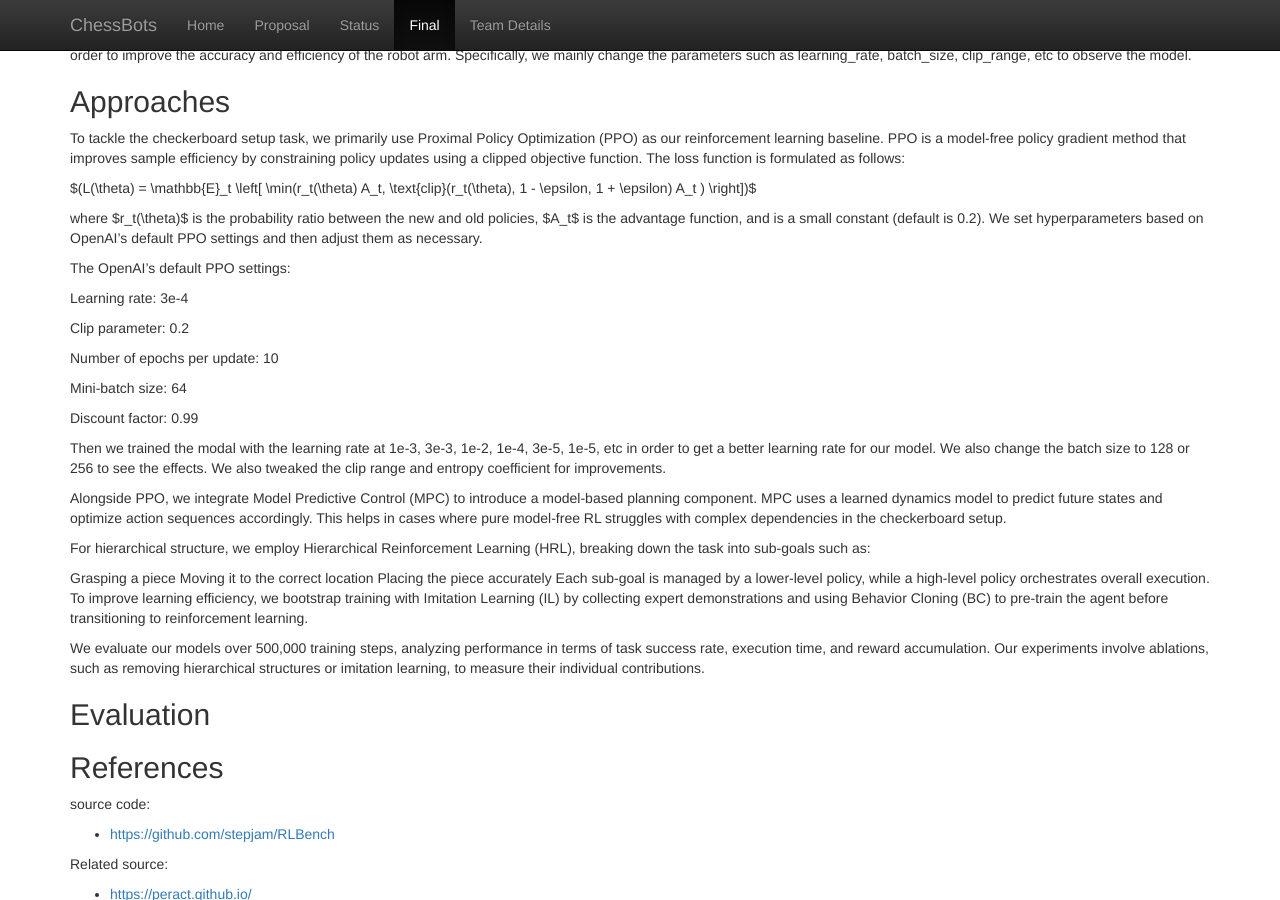
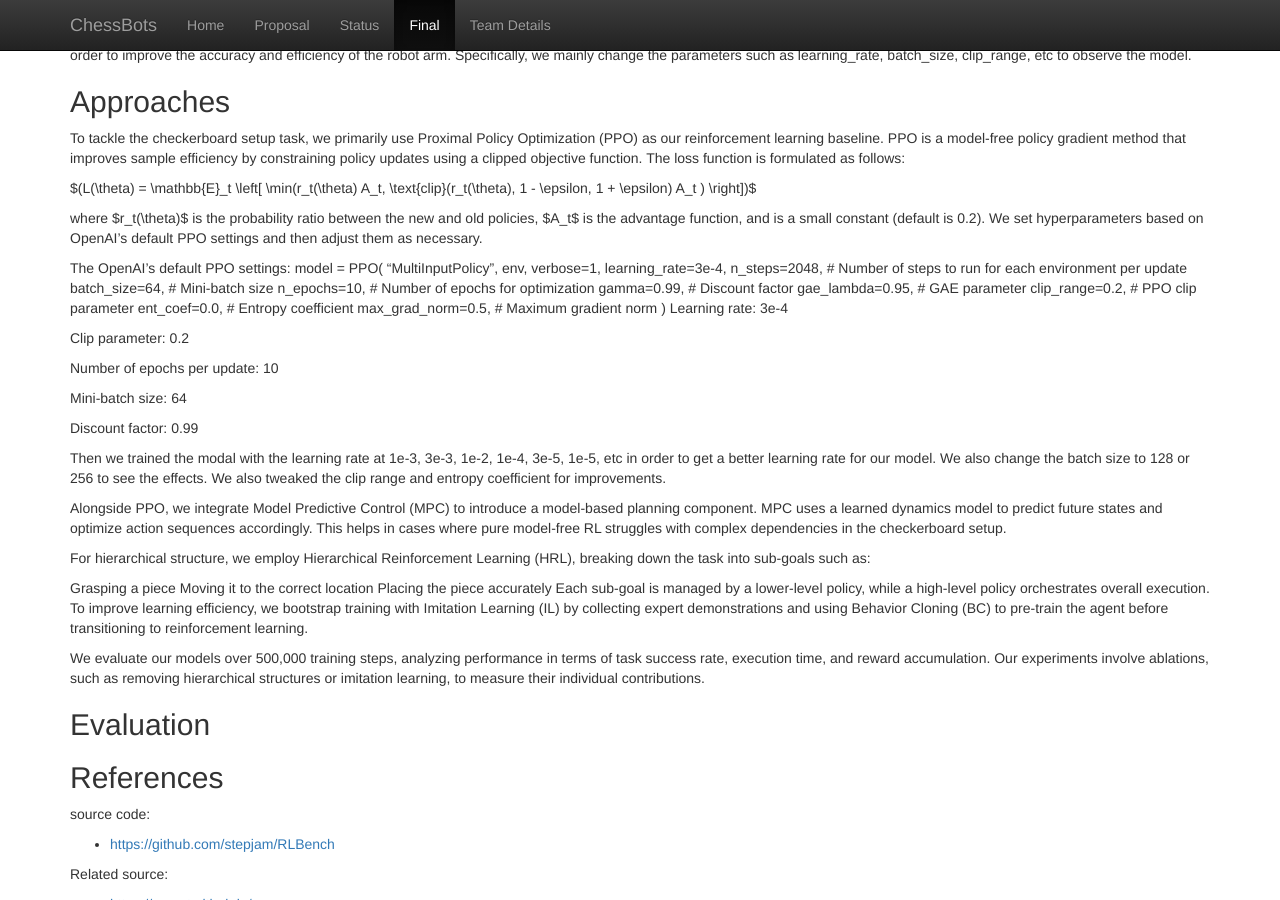
Before and after one commit to Xiaoli-Catherine/ChessBots, a Jekyll site: the page built from docs/final.md, in a window 1280 px wide and 900 px high, scrolled down 384 px. Built offline with Jekyll 4.4.1, drawn with Linux system fonts in a browser that asks for light colours.

Commit message:
Update final.md

```diff
--- a/docs/final.md
+++ b/docs/final.md
@@ -20,7 +20,20 @@
 where $r_t(\theta)$ is the probability ratio between the new and old policies, $A_t$ is the advantage function, and  is a small constant (default is 0.2). We set hyperparameters based on OpenAI’s default PPO settings and then adjust them as necessary.
 
 The OpenAI’s default PPO settings:
-
+model = PPO(
+    "MultiInputPolicy",
+    env,
+    verbose=1,
+    learning_rate=3e-4,
+    n_steps=2048,  # Number of steps to run for each environment per update
+    batch_size=64,  # Mini-batch size
+    n_epochs=10,  # Number of epochs for optimization
+    gamma=0.99,  # Discount factor
+    gae_lambda=0.95,  # GAE parameter
+    clip_range=0.2,  # PPO clip parameter
+    ent_coef=0.0,  # Entropy coefficient
+    max_grad_norm=0.5,  # Maximum gradient norm
+)
 Learning rate: 3e-4
 
 Clip parameter: 0.2
```
